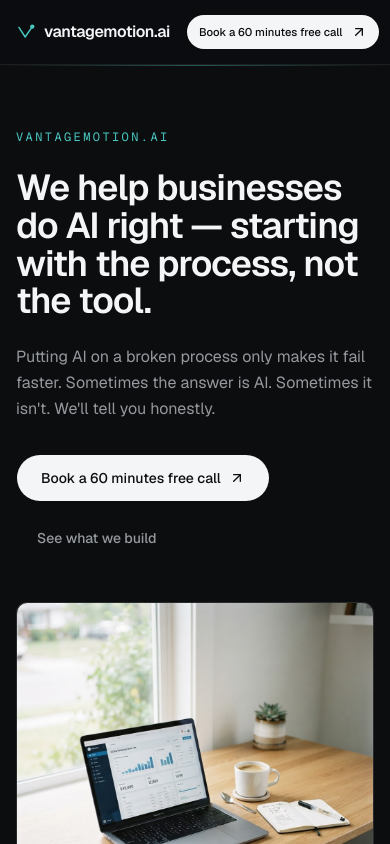
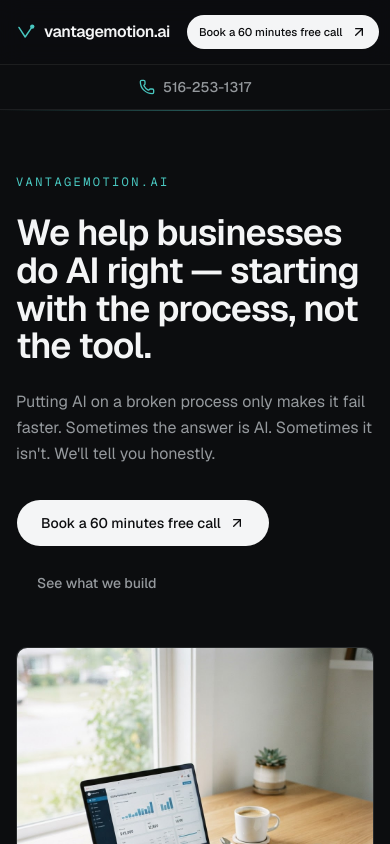
Before and after one commit to fosgate29/azala2, a Next.js app: page / in a window 390 px wide. Shown: the top 844 px of the page. Built offline with nearby package versions, Linux system fonts and the light colour scheme.

Commit message:
Add centered phone number strip

```diff
--- a/app/page.tsx
+++ b/app/page.tsx
@@ -7,11 +7,16 @@ import { SiteHeader } from "@/components/site-header"
 import { WhatWeBuildSection } from "@/components/what-we-build-section"
 import { WhatsIncludedSection } from "@/components/whats-included-section"
 import { WhoWeWorkWithSection } from "@/components/who-we-work-with-section"
+import { Phone } from "lucide-react"
 
 export default function Page() {
   return (
     <div className="min-h-screen bg-background text-foreground">
       <SiteHeader />
+      <div className="flex items-center justify-center gap-2 border-b border-border/60 px-4 py-3 text-sm font-medium text-muted-foreground">
+        <Phone aria-hidden="true" className="size-4 text-accent" />
+        <span>516-253-1317</span>
+      </div>
       <main>
         <HeroSection />
         <AboutSection />
```
